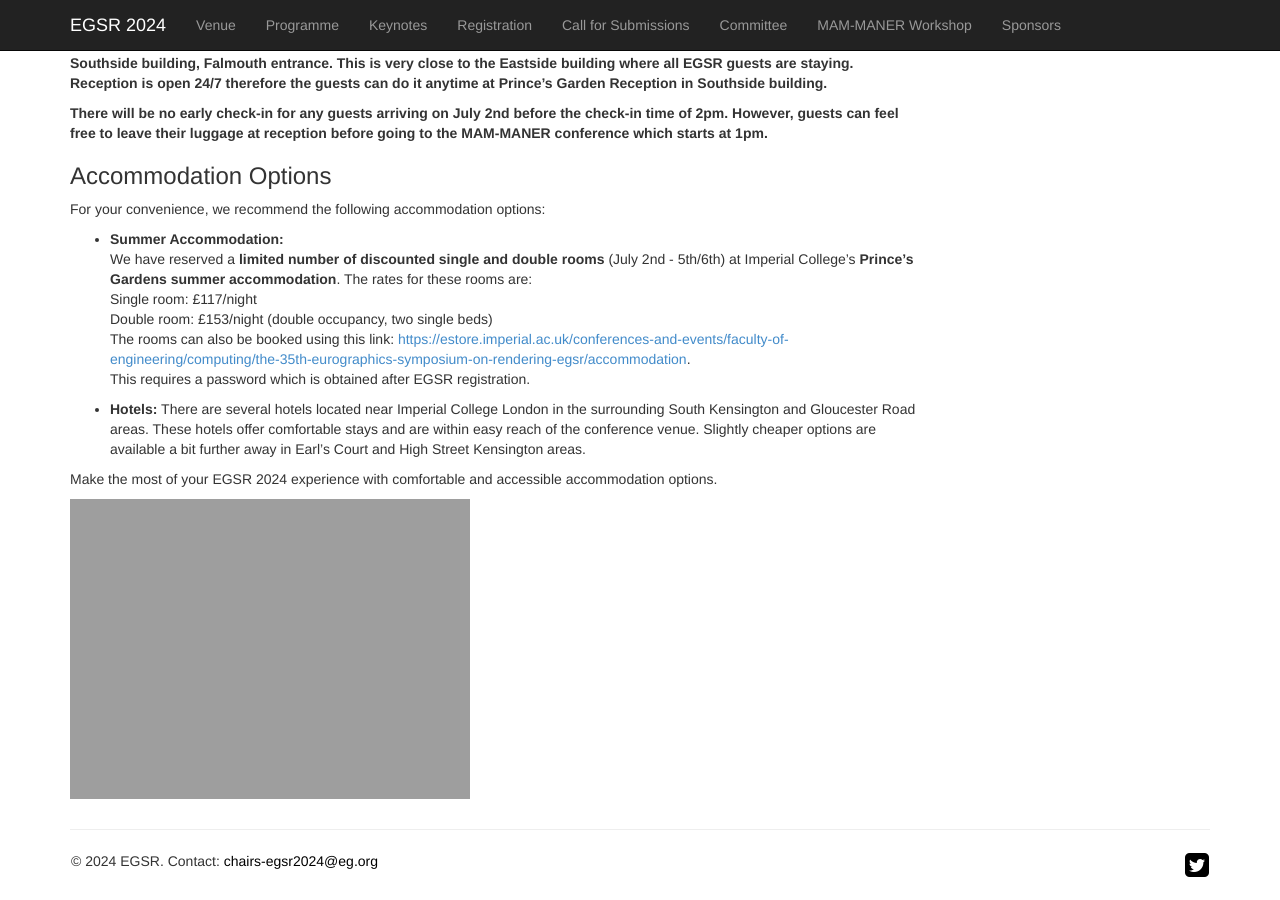
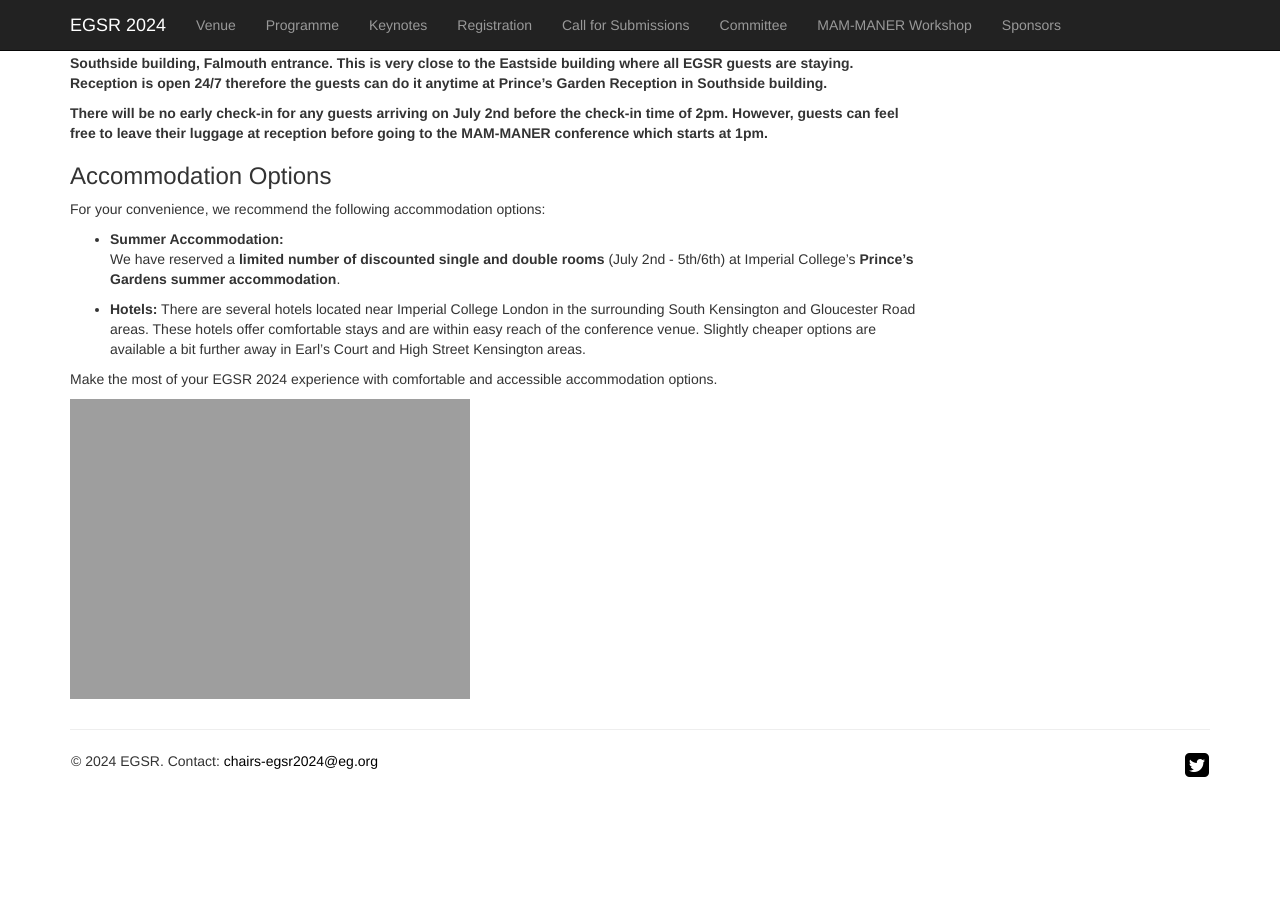
Before and after one commit to emilienogue/egsr2024.github.io, a Jekyll site: the page built from venue.md, in a window 1280 px wide and 900 px high, scrolled down 1996 px. Built offline with Jekyll 4.4.1, drawn with Linux system fonts in a browser that asks for light colours; comment, search, counter and statistics services are not loaded; after the commit the page ends 2796 px from its top, so only the background shows below that.

Commit message:
Update venue.md

```diff
--- a/venue.md
+++ b/venue.md
@@ -47,8 +47,7 @@
 For your convenience, we recommend the following accommodation options:
 
 - **Summer Accommodation:**
-We have reserved a **limited number of discounted single and double rooms** (July 2nd - 5th/6th) at Imperial College's **Prince's Gardens summer accommodation**. The rates for these rooms are:<br> Single room: £117/night<br>
-Double room: £153/night (double occupancy, two single beds)<br> The rooms can also be booked using this link: <https://estore.imperial.ac.uk/conferences-and-events/faculty-of-engineering/computing/the-35th-eurographics-symposium-on-rendering-egsr/accommodation>.<br> This requires a password which is obtained after EGSR registration.
+We have reserved a **limited number of discounted single and double rooms** (July 2nd - 5th/6th) at Imperial College's **Prince's Gardens summer accommodation**.
 
 - **Hotels:** There are several hotels located near Imperial College London in the surrounding South Kensington and Gloucester Road areas. These hotels offer comfortable stays and are within easy reach of the conference venue. Slightly cheaper options are available a bit further away in Earl's Court and High Street Kensington areas.
 
```
